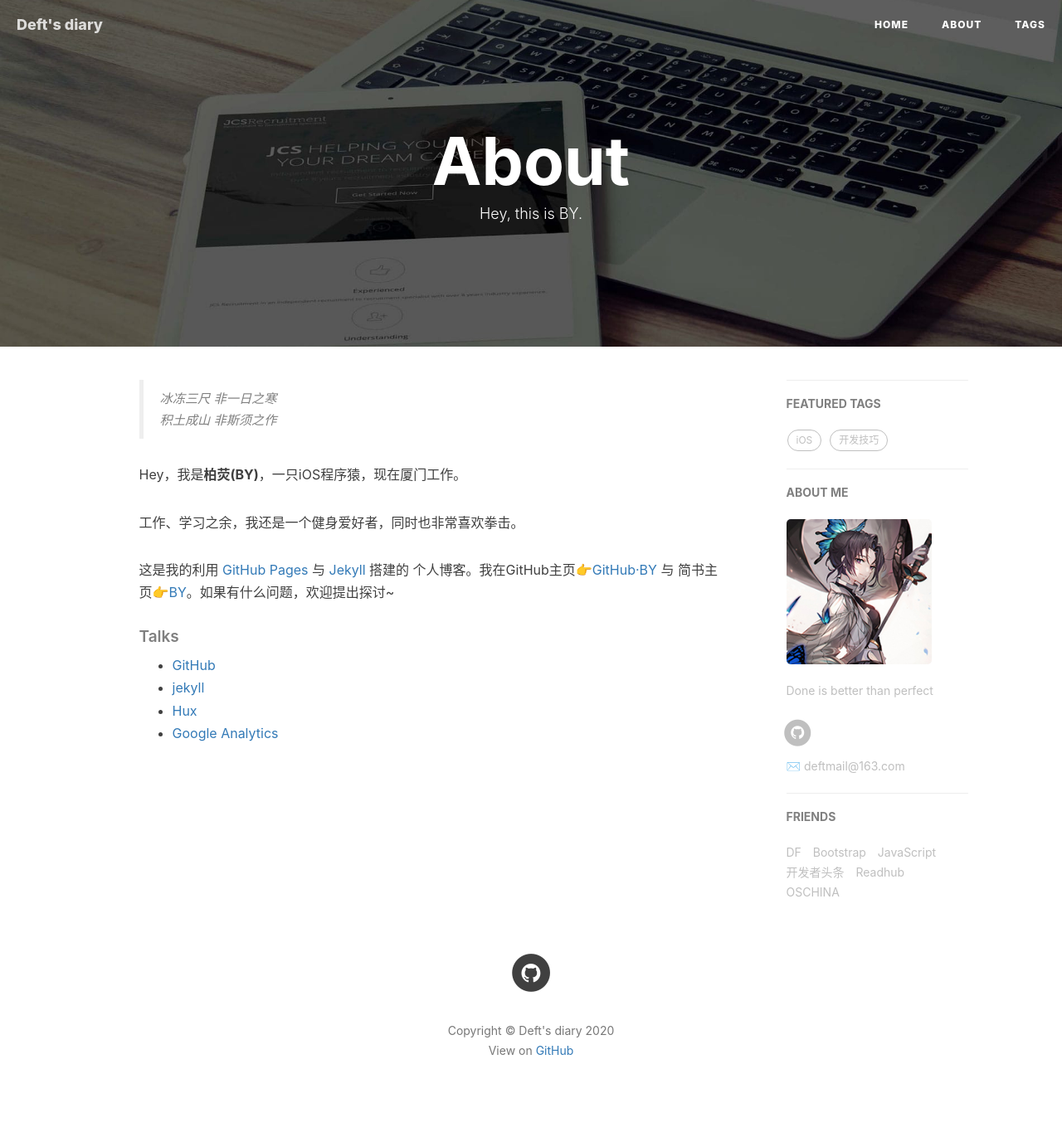
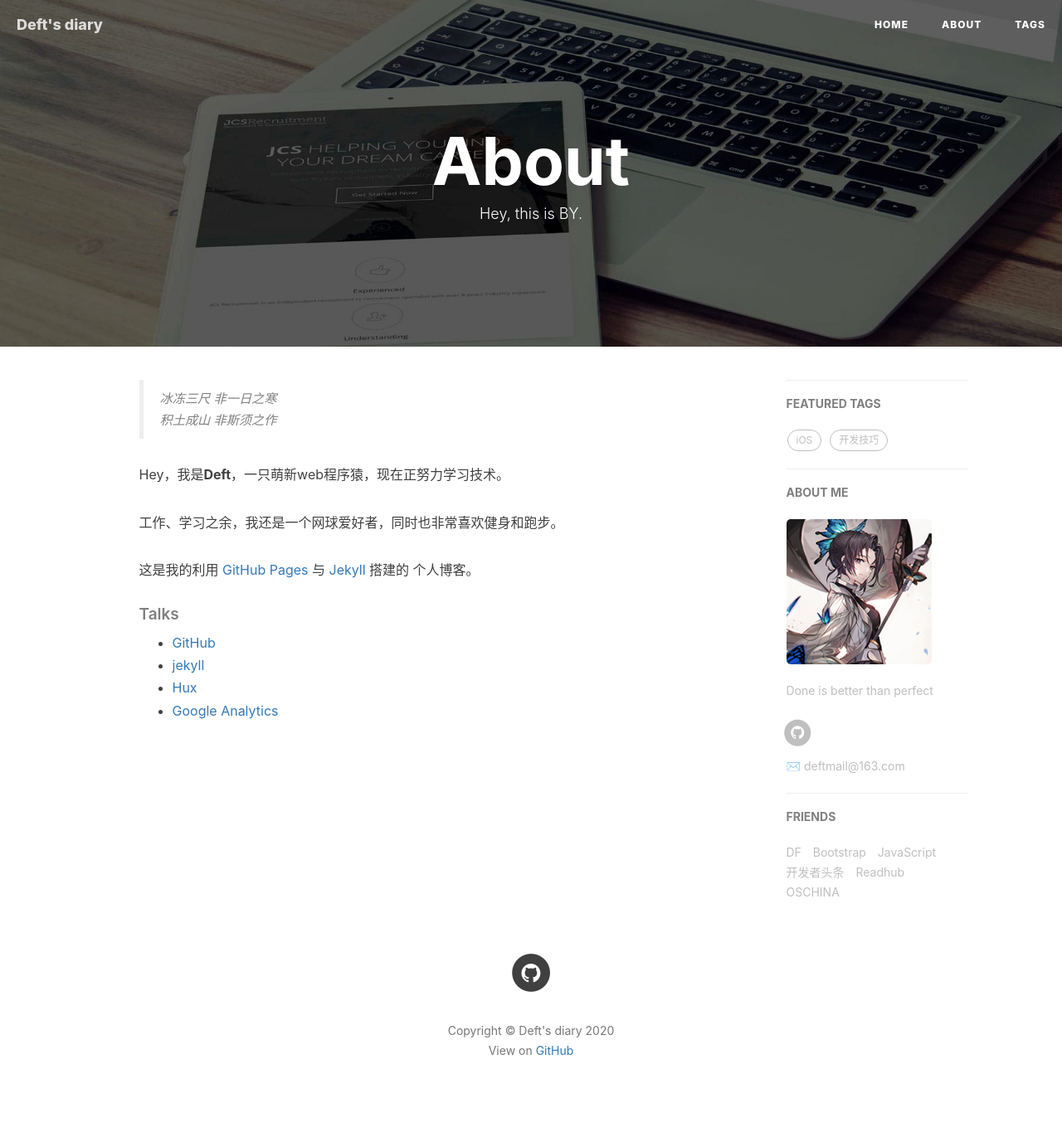
Before and after one commit to codingwithdeft/codingwithdeft.github.io, a Jekyll site: the page built from about.html, in a window 1280 px wide. Shown: the whole page at 83% size. Built offline with Jekyll 4.4.1, drawn with Linux system fonts in a browser that asks for light colours; nearby versions of some CDN libraries; comment, search, counter and statistics services are not loaded.

Commit message:
Update about.html

```diff
--- a/about.html
+++ b/about.html
@@ -18,11 +18,11 @@
     <blockquote><p>冰冻三尺 非一日之寒<br>
     积土成山 非斯须之作</p></blockquote>
 
-    <p>Hey，我是<strong>柏荧(BY)</strong>，一只iOS程序猿，现在厦门工作。</p>
+    <p>Hey，我是<strong>Deft</strong>，一只萌新web程序猿，现在正努力学习技术。</p>
 
-    <p>工作、学习之余，我还是一个健身爱好者，同时也非常喜欢拳击。</p>
+    <p>工作、学习之余，我还是一个网球爱好者，同时也非常喜欢健身和跑步。</p>
 
-    <p>这是我的利用 <a href="https://pages.github.com/">GitHub Pages</a> 与 <a href="http://jekyll.com.cn/">Jekyll</a> 搭建的 个人博客。我在GitHub主页<a href="https://github.com/qiubaiying">👉GitHub·BY</a> 与 简书主页<a href="https://http://www.jianshu.com/u/e71990ada2fd">👉BY</a>。如果有什么问题，欢迎提出探讨~</p>
+    <p>这是我的利用 <a href="https://pages.github.com/">GitHub Pages</a> 与 <a href="http://jekyll.com.cn/">Jekyll</a> 搭建的 个人博客。</p>
 
     <p></p>
 
```
